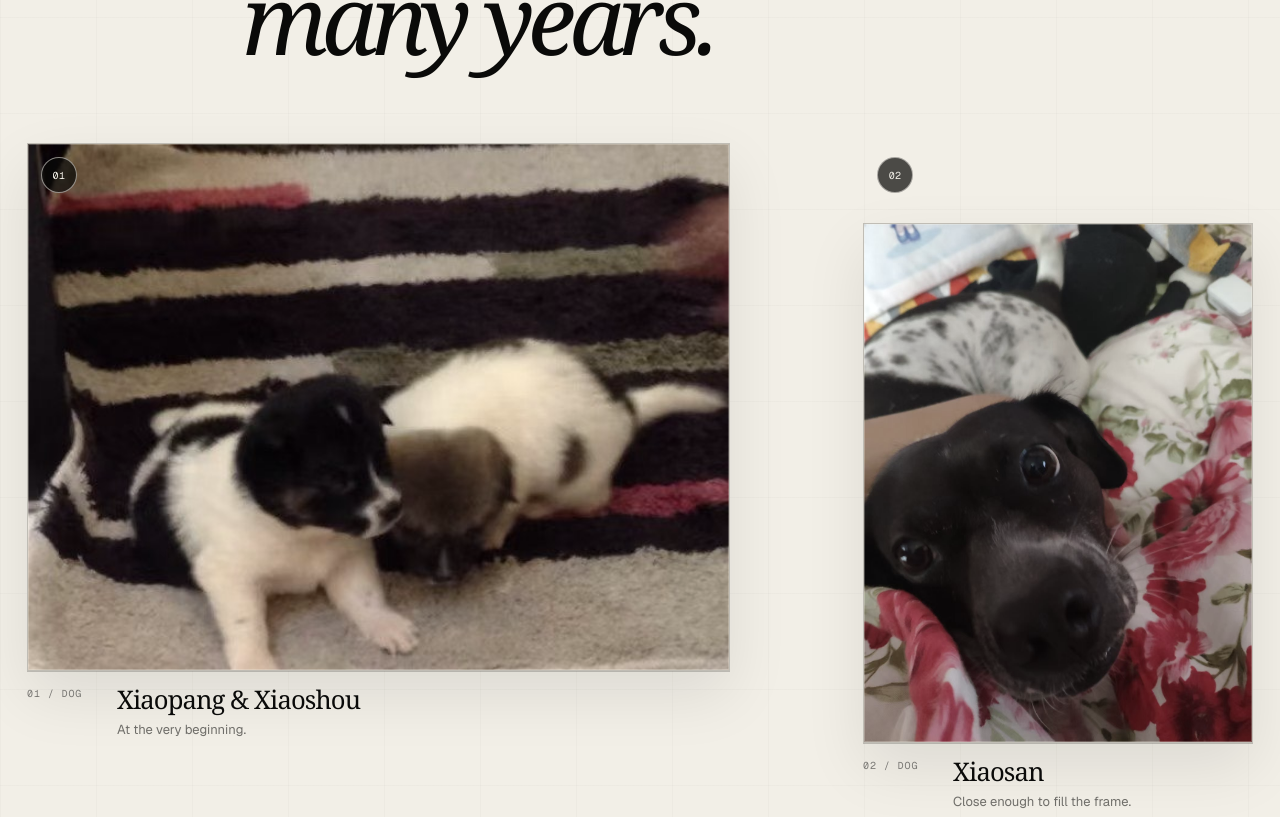
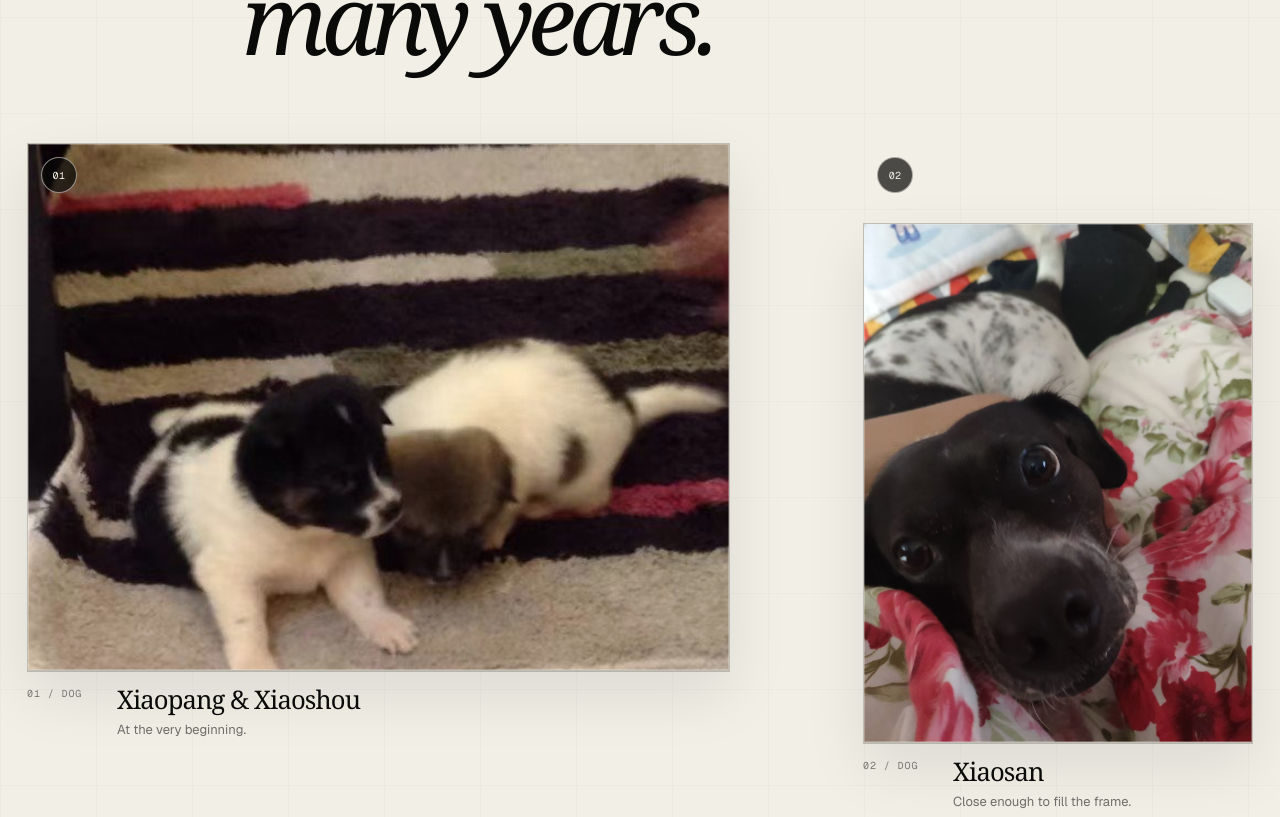
Before and after one commit to jimzhou03/jimzhou03.github.io, a Next.js app: page /life in a window 1280 px wide. Shown: the part 943-1760 px from the top of the page. Built offline with nearby package versions, Linux system fonts and the light colour scheme.

Commit message:
Refine life gallery and footer

```diff
--- a/app/components/SiteFooter.tsx
+++ b/app/components/SiteFooter.tsx
@@ -1,11 +1,8 @@
 export default function SiteFooter() {
   return (
     <footer className="site-footer">
-      <div>
-        <b>WEIJIE ZHOU</b>
-        <small>模型 / RETRIEVAL / KNOWLEDGE</small>
-      </div>
-      <p>© 2026 · FROM LANGUAGE DATA TO RELIABLE SYSTEMS</p>
+      <b>WEIJIE ZHOU</b>
+      <a href="mailto:weijiezhou03@outlook.com">WEIJIEZHOU03@OUTLOOK.COM</a>
       <a href="https://github.com/jimzhou03" target="_blank" rel="noreferrer">
         GITHUB ↗
       </a>
--- a/app/orbital-archive.css
+++ b/app/orbital-archive.css
@@ -3285,7 +3285,7 @@ body {
   width: 100%;
   height: 100%;
   object-fit: cover;
-  filter: grayscale(.72) saturate(.58) contrast(1.03);
+  filter: grayscale(0) saturate(.94) contrast(1.01);
   transition: filter 520ms ease, transform 700ms cubic-bezier(.2,.7,.2,1);
 }
 
@@ -3699,6 +3699,6 @@ body {
 
 @media (hover: none) {
   .life-frame img {
-    filter: grayscale(.18) saturate(.88) contrast(1.01);
-  }
-}
+    filter: grayscale(0) saturate(.94) contrast(1.01);
+  }
+}
```
